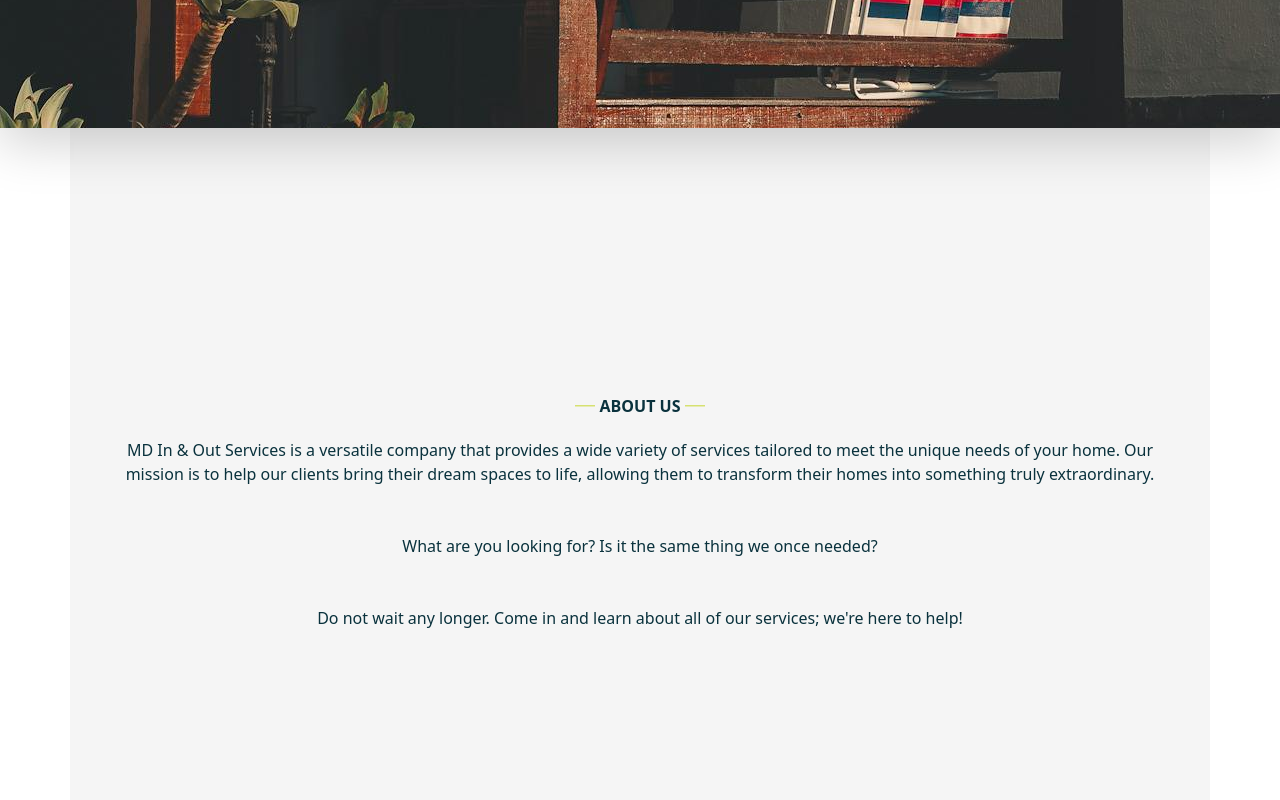
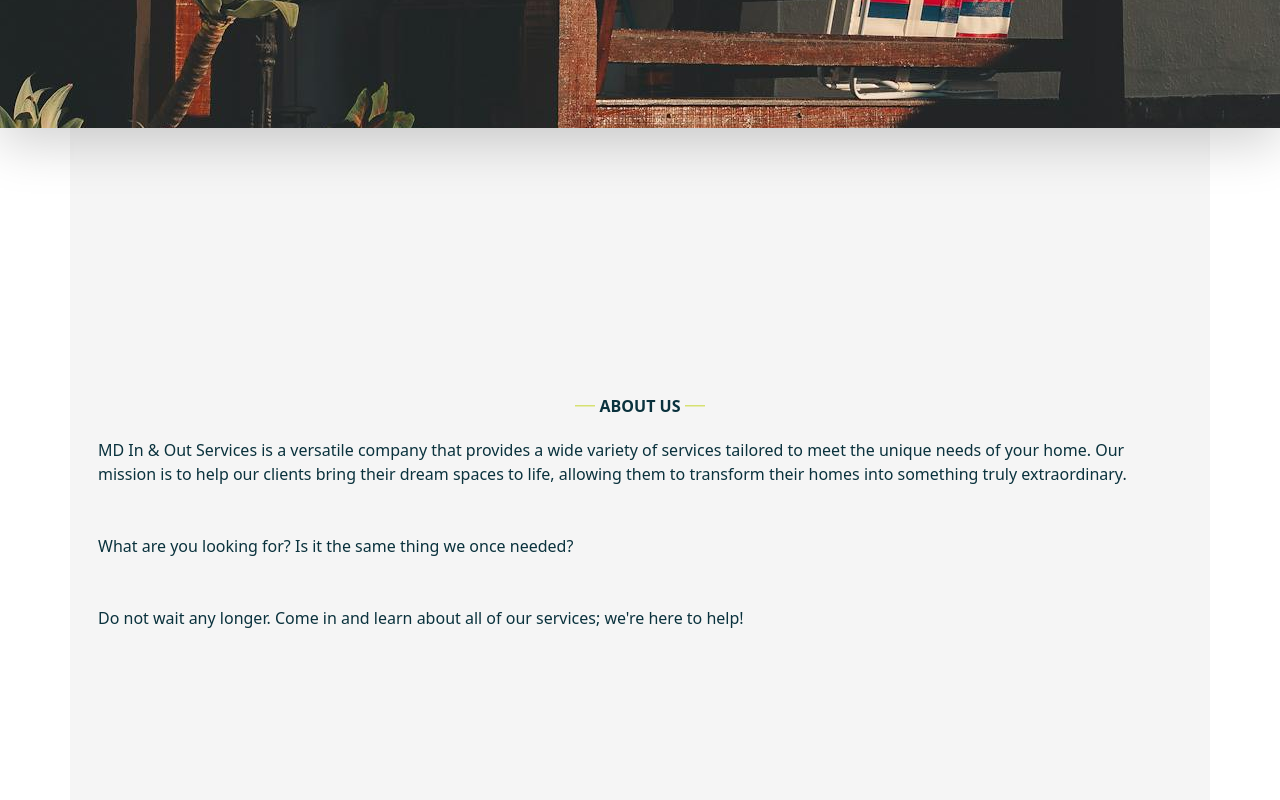
Before and after one commit to yohanJS/mdinandoutserv, a Vue app: page / in a window 1280 px wide. Shown: the part 840-1640 px from the top of the page. Built offline with nearby package versions, Linux system fonts and the light colour scheme.

Commit message:
final change p text-start

```diff
--- a/src/components/AboutUs.vue
+++ b/src/components/AboutUs.vue
@@ -1,8 +1,8 @@
 <template>
   <div id="about" class="container section-bg">
-    <div class="min-vh-100 row d-flex align-items-center text-center">
+    <div class="min-vh-100 row d-flex align-items-center">
       <div class="col-12 text-color">
-        <p class="text-uppercase pb-1 m-0">
+        <p class="text-uppercase pb-1 m-0 text-center">
           <svg xmlns="http://www.w3.org/2000/svg" viewBox="0 10 100 3" width="20" height="5">
             <rect width="100" height="6" fill="#cfdd51" />
           </svg>
```
